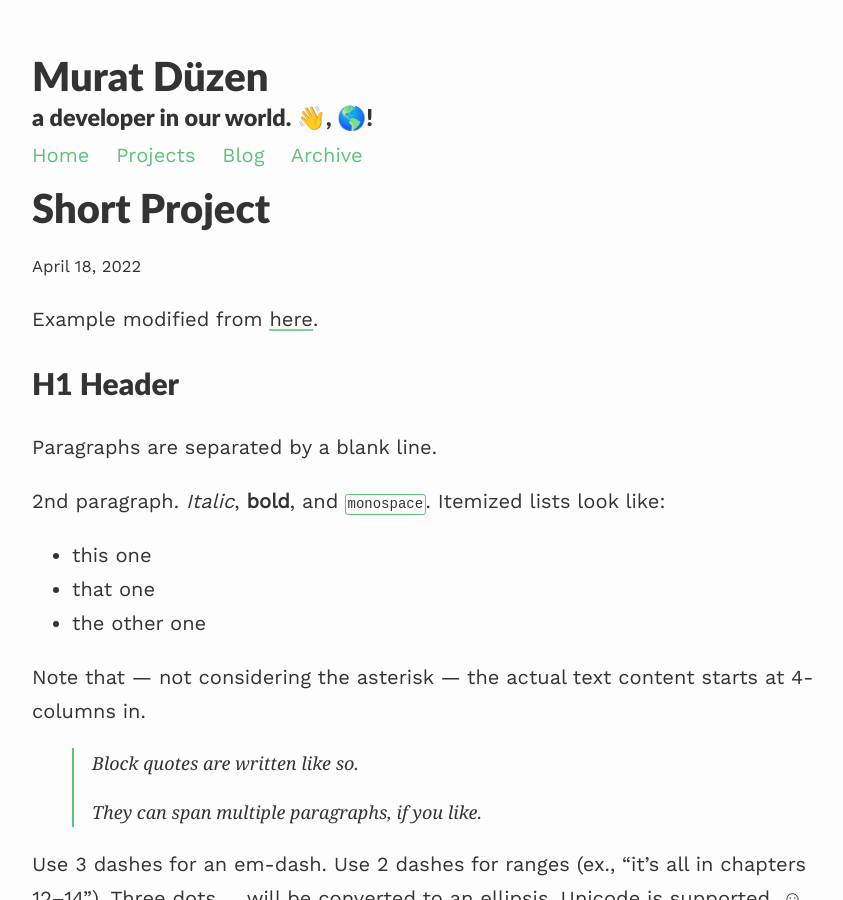
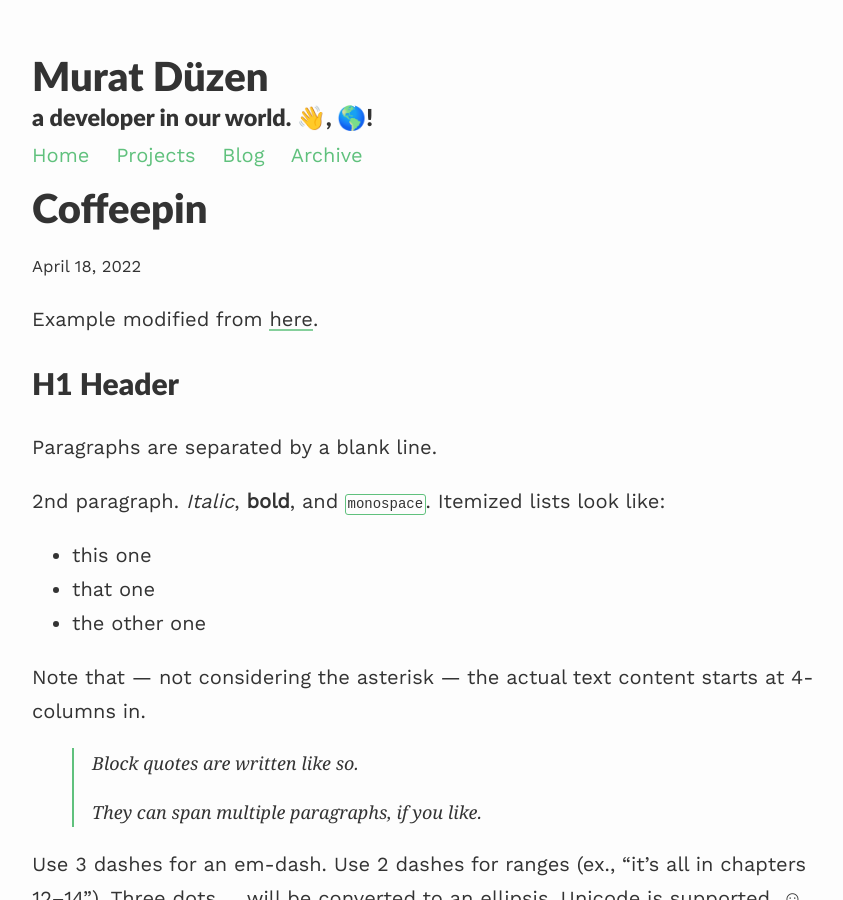
Before and after one commit to muratdzn/muratdzn.github.io, a Jekyll site: the page built from _projects/1_project.md, in a window 1280 px wide and 900 px high. Shown: the whole window, without its empty margins (208-1051 px from the left). Built offline with Jekyll 4.4.1, drawn with Linux system fonts in a browser that asks for light colours; nearby versions of some CDN libraries; formulas are drawn with MathJax 3; part of the change alters nothing that is shown.

Commit message:
project one

```diff
--- a/_projects/1_project.md
+++ b/_projects/1_project.md
@@ -1,7 +1,7 @@
 ---
 layout: post
-title: Short Project
-description: description of the short project which is long enough
+title: Coffeepin
+description: blockchain based customer loyalty app
 ---
 Example modified from [here](http://www.unexpected-vortices.com/sw/rippledoc/quick-markdown-example.html){:target="_blank"}.
 
```
